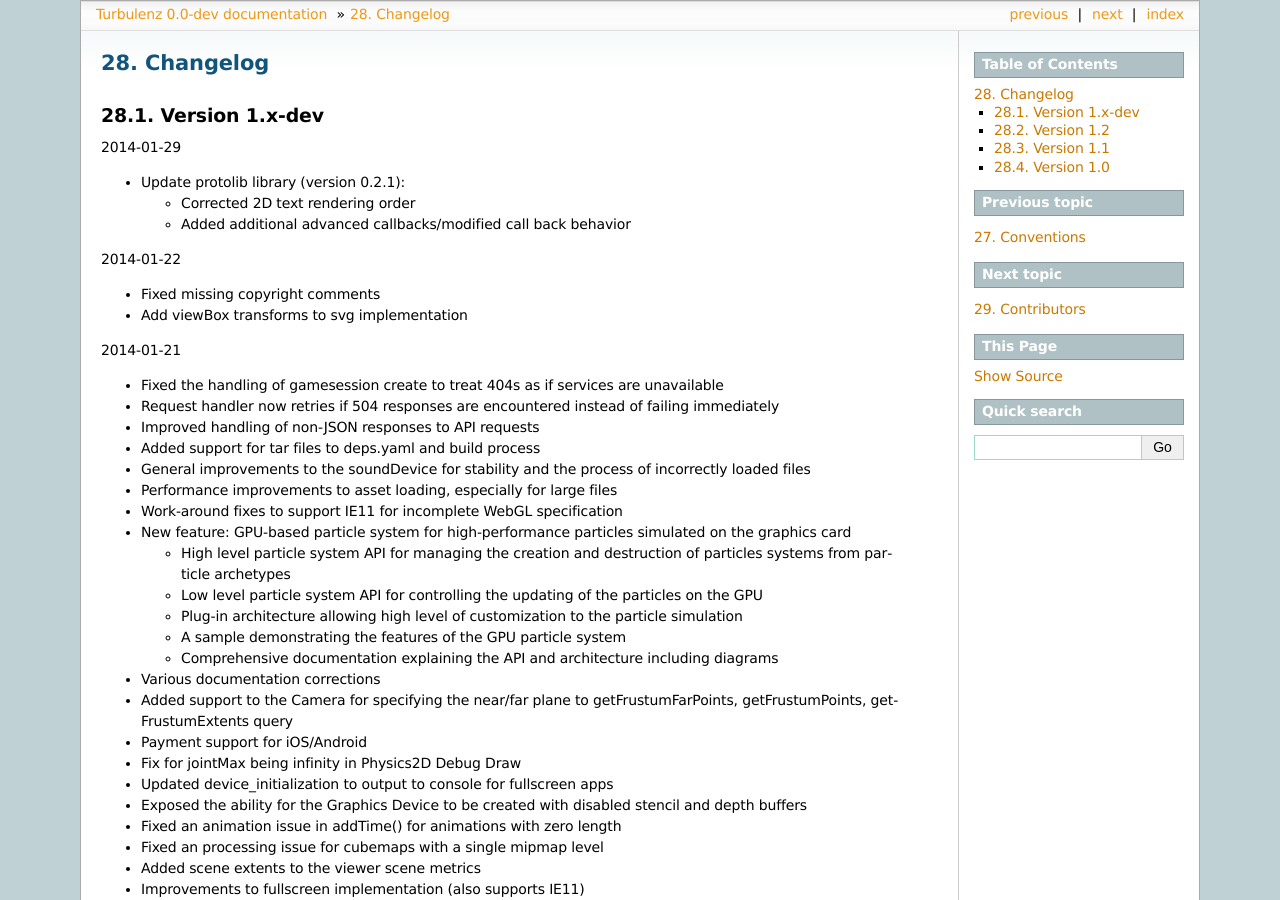
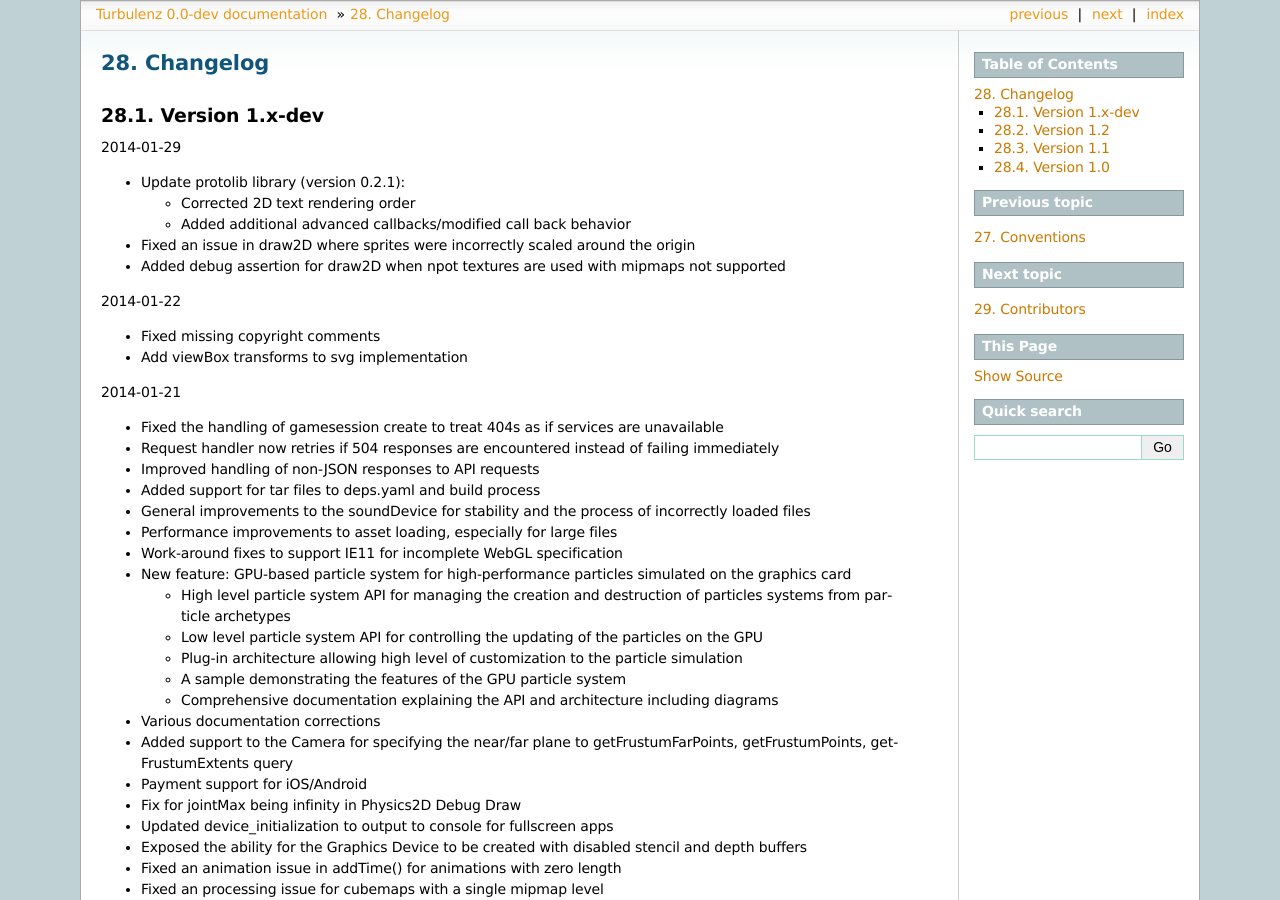
Before and after one commit to turbulenz/turbulenz_engine, a Sphinx documentation site: the page built from docs/source/changelog.rst, in a window 1280 px wide and 900 px high. Built offline with Sphinx 7.4.7, drawn with Linux system fonts in a browser that asks for light colours.

Commit message:
Added draw2D changes to release notes/changelog

```diff
--- a/docs/source/changelog.rst
+++ b/docs/source/changelog.rst
@@ -16,6 +16,9 @@
 
   * Corrected 2D text rendering order
   * Added additional advanced callbacks/modified call back behavior
+
+- Fixed an issue in draw2D where sprites were incorrectly scaled around the origin
+- Added debug assertion for draw2D when npot textures are used with mipmaps not supported
 
 2014-01-22
 
--- a/docs/source/release_notes/release_notes_0.28.0.rst
+++ b/docs/source/release_notes/release_notes_0.28.0.rst
@@ -83,6 +83,7 @@
 
 * Minor changes:
 
+  - Added debug assertion for draw2D when npot textures are used with mipmaps not supported
   - Request handler now retries if 504 responses are encountered instead of failing immediately
   - Improved handling of non-JSON responses to API requests
   - Updated device_initialization to output to console for fullscreen apps
@@ -95,6 +96,8 @@
 
 Fixed
 -----
+
+* Fixed an issue in draw2D where sprites were incorrectly scaled around the origin
 
 * Fixed missing urllib3 from tools/local packages
 
```
